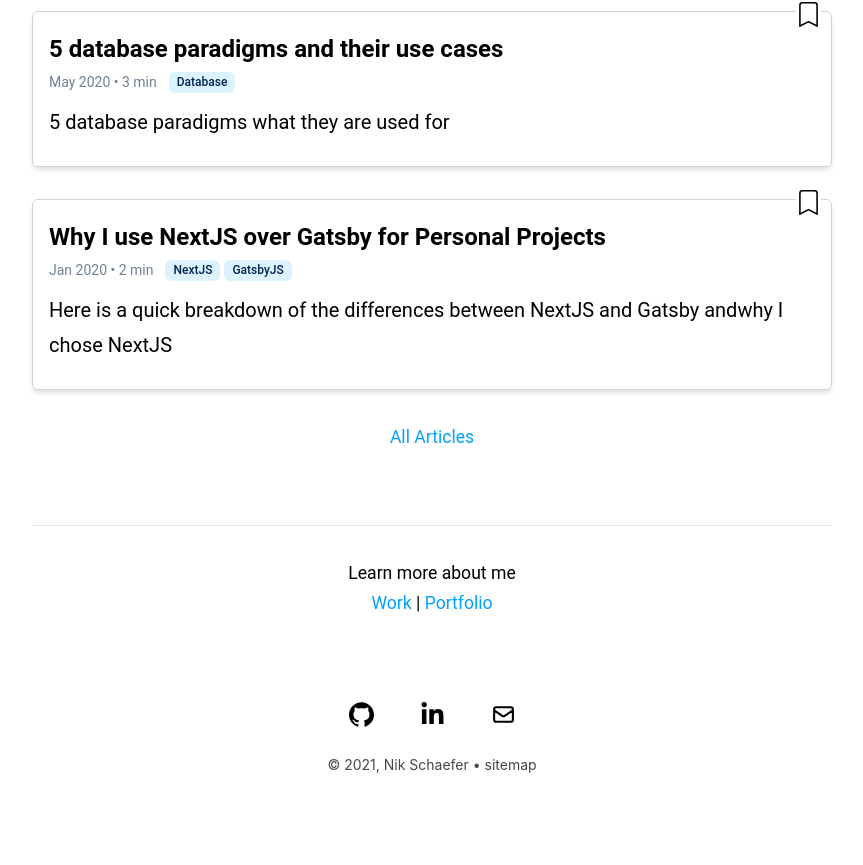
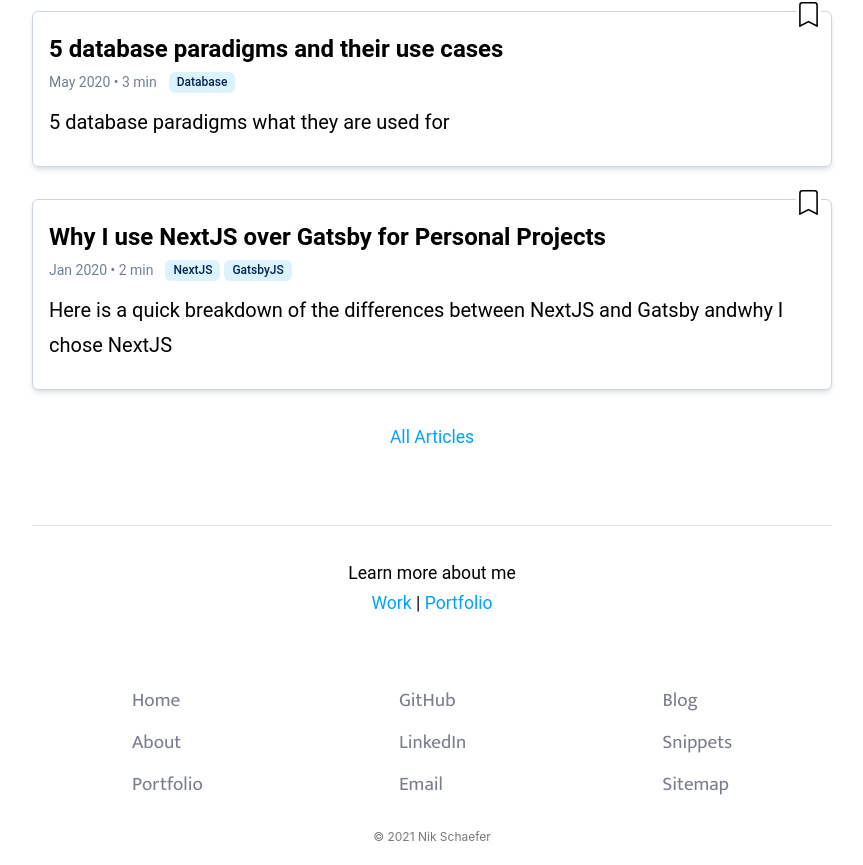
Before and after one commit to NikSchaefer/nikschaefer.com, a Next.js app: page / in a window 1280 px wide. Shown: the part 1208-2073 px from the top of the page, without its empty margins (208-1071 px from the left). Before the commit the page ends 2002 px from the top, so only its background shows below. Built offline with nearby package versions, Linux system fonts and the light colour scheme.

Commit message:
fix: (Github to GitHub), new Footer

```diff
--- a/content/jobs.json
+++ b/content/jobs.json
@@ -15,7 +15,7 @@
 			"React",
 			"Typescript",
 			"CI/CD(Vercel)",
-			"Git(Github)",
+			"Git(GitHub)",
 			"CSS-in-JS",
 			"Styled-Components"
 		]
@@ -35,7 +35,7 @@
 			"React",
 			"Typescript",
 			"Javascript(ES6+)",
-			"Git(Github)",
+			"Git(GitHub)",
 			"CI/CD(Vercel)",
 			"npm",
 			"Styled-Components"
@@ -79,7 +79,7 @@
 			"Javascript",
 			"Golang",
 			"CI/CD(Vercel)",
-			"Git(Github)",
+			"Git(GitHub)",
 			"Go-Fiber",
 			"Serverless/Lambda",
 			"CSS-in-JS",
--- a/content/projects.json
+++ b/content/projects.json
@@ -155,7 +155,7 @@
 		"github": "https://github.com/NikSchaefer/Octo-Stats",
 		"external": "https://octo-stats.vercel.app/",
 		"tech": ["React", "Typescript", "Rest API", "NextJS"],
-		"text": "Website to better visualize Github Stats",
+		"text": "Website to better visualize GitHub Stats",
 		"slug": "octo-stats"
 	}
 ]
--- a/content/projects/octo-stats.mdx
+++ b/content/projects/octo-stats.mdx
@@ -1,6 +1,6 @@
 ---
 title: "Octo Stats"
-description: "Website to better visualize Github Stats"
+description: "Website to better visualize GitHub Stats"
 link: "https://octo-stats.vercel.app/"
 github: "https://github.com/NikSchaefer/Octo-Stats"
 tags: "React, Next.js, Typescript"
--- a/src/components/footer.tsx
+++ b/src/components/footer.tsx
@@ -1,76 +1,118 @@
 import Link from "next/link";
-import { FaLinkedinIn } from "react-icons/fa";
-import { HiOutlineMail } from "react-icons/hi";
-import { SiGithub } from "react-icons/si";
 import styled from "styled-components";
+
+type FooterLinks = {
+	title: string;
+	link: string;
+};
+
+const Col1: FooterLinks[] = [
+	{
+		title: "Home",
+		link: "/",
+	},
+	{
+		title: "About",
+		link: "/about",
+	},
+	{
+		title: "Portfolio",
+		link: "/portfolio",
+	},
+];
+
+const Col2: FooterLinks[] = [
+	{
+		title: "GitHub",
+		link: "https://github.com/NikSchaefer",
+	},
+	{
+		title: "LinkedIn",
+		link: "https://www.linkedin.com/in/nikschaefer/",
+	},
+	{
+		title: "Email",
+		link: "mailto:nikkschaefer@gmail.com",
+	},
+];
+
+const Col3: FooterLinks[] = [
+	{
+		title: "Blog",
+		link: "/blog",
+	},
+	{
+		title: "Snippets",
+		link: "/snippets",
+	},
+	{
+		title: "Sitemap",
+		link: "/sitemap",
+	},
+];
 
 const Footer = styled.footer`
 	padding: 20px 0;
 `;
 const Container = styled.div`
 	display: flex;
-	justify-content: center;
+	justify-content: space-between;
+	width: 90%;
+	max-width: 600px;
+	margin: auto;
+	padding-bottom: 20px;
 `;
-const StyledMedia = styled.a`
-	margin: 10px;
-	padding: 13px;
-	:hover {
-		background-color: rgba(54, 54, 54, 0.027);
-		border-radius: 100px;
-	}
+
+const Copyright = styled.span`
+	font-size: 12px;
+	margin-top: 5px;
+	color: #00000088;
 `;
-const size = "25px";
-const data: DataType[] = [
-	{
-		link: "https://github.com/NikSchaefer",
-		label: "Github",
-		img: () => <SiGithub size={size} aria-label="Github" />,
-	},
-	{
-		link: "https://www.linkedin.com/in/nikschaefer/",
-		label: "LinkedIn",
-		img: () => <FaLinkedinIn size={size} aria-label="LinkedIn" />,
-	},
-	{
-		link: "mailto:nikkschaefer@gmail.com",
-		label: "Email",
-		img: () => <HiOutlineMail size={size} aria-label="Email" />,
-	},
-];
-const Copyright = styled.span`
-	font-size: 14px;
-	color: #474747;
+
+function Column(props: { data: FooterLinks[] }) {
+	return (
+		<>
+			{props.data.map((data) => (
+				<Link key={data.title} href={data.link}>
+					<a>{data.title}</a>
+				</Link>
+			))}
+		</>
+	);
+}
+
+const ColumnStyle = styled.div`
+	display: flex;
+	flex-direction: column;
+	text-align: left;
 	a {
+		color: rgba(103, 109, 122, 0.884);
+		margin: 5px 0;
+		font-size: 1.2rem;
+		font-weight: 400;
+		font-family: "Mukta", sans-serif;
 		:hover {
-			text-decoration: underline;
+			color: rgb(61, 66, 75);
 		}
 	}
 `;
-type DataType = {
-	// eslint-disable-next-line @typescript-eslint/ban-types
-	img: Function;
-	link: string;
-	label: string;
-};
+
 // eslint-disable-next-line import/no-default-export
 export default function Main(): JSX.Element {
 	return (
 		<Footer>
 			<Container>
-				{data.map((values) => (
-					<StyledMedia key={values.label} href={values.link}>
-						{values.img()}
-					</StyledMedia>
-				))}
+				<ColumnStyle>
+					<Column data={Col1} />
+				</ColumnStyle>
+				<ColumnStyle>
+					<Column data={Col2} />
+				</ColumnStyle>
+				<ColumnStyle>
+					<Column data={Col3} />
+				</ColumnStyle>
 			</Container>
-			<Copyright>
-				© 2021, Nik Schaefer •{" "}
-				<Link href="/sitemap">
-					<a>sitemap</a>
-				</Link>
-			</Copyright>
+			<Copyright>© 2021 Nik Schaefer </Copyright>
 		</Footer>
 	);
 }
-
-export { data, StyledMedia };
--- a/src/components/header.tsx
+++ b/src/components/header.tsx
@@ -133,7 +133,7 @@ const HackClubFlag = styled.img`
 		top: 10px;
 	}
 	:hover {
-		animation: ${WaveFlag} 1.5s linear infinite alternate;
+		animation: ${WaveFlag} 1.25s linear infinite alternate;
 	}
 `;
 
```
Also changed, not shown: content/studies.json (+4 -4 lines), src/pages/about.tsx (+0 -12 lines).
